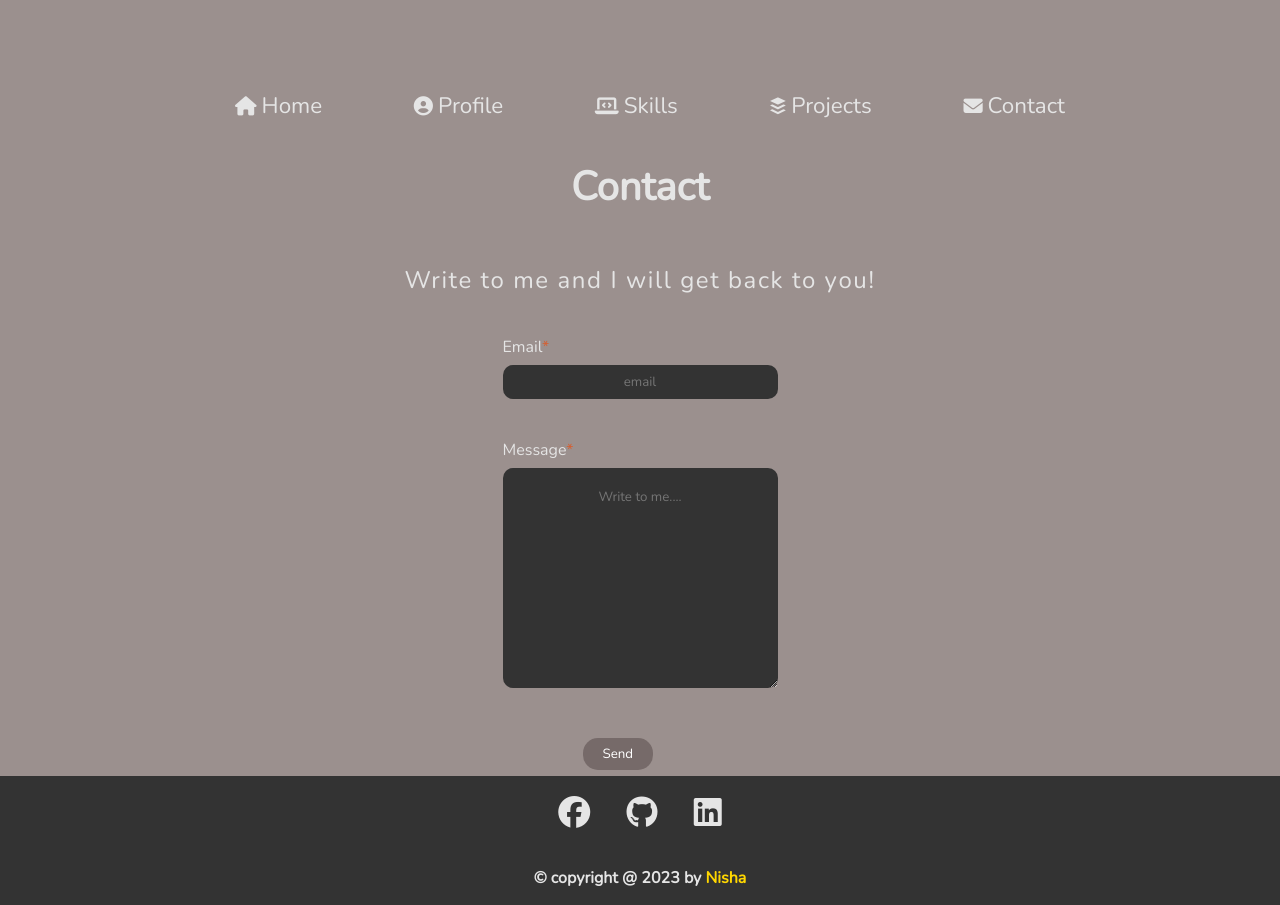
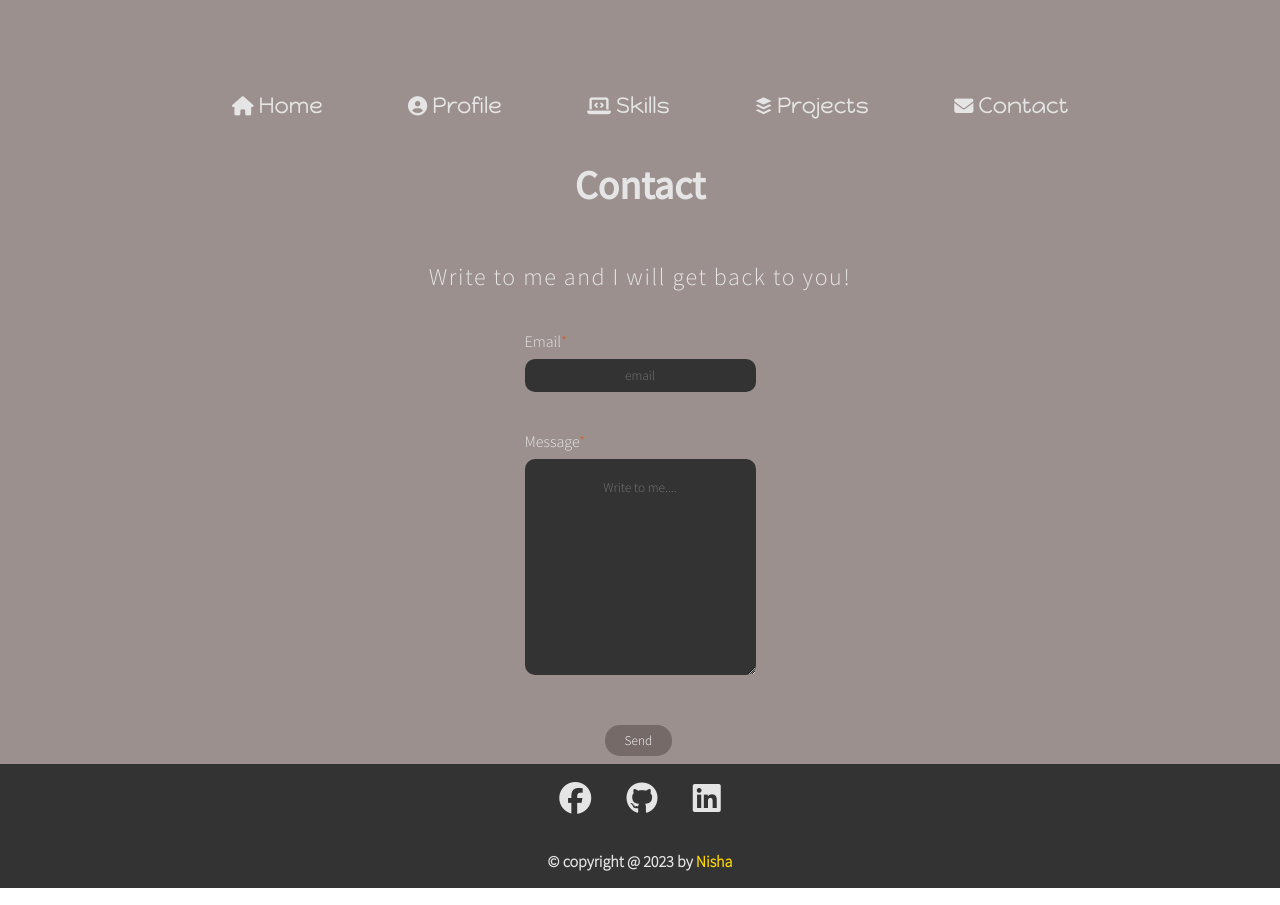
Before and after one commit to NishaSaraswat07/Assigenment5, a plain HTML site: page htmlPages/contact.html in a window 1280 px wide. Drawn offline with nearby package versions, Linux system fonts and the light colour scheme.

Commit message:
typography file added

```diff
--- a/htmlPages/contact.html
+++ b/htmlPages/contact.html
@@ -9,7 +9,7 @@
     <link rel="stylesheet" href="../styles/header.css">
     <link rel="stylesheet" href="../styles/footer.css">
     <link rel="stylesheet" href="../styles/contact.css">
-    <link href="https://fonts.googleapis.com/css2?family=Nunito:wght@300&display=swap" rel="stylesheet">
+    <link rel="stylesheet" href="../styles/typography.css">
     <script src="../js/jquery-3.6.3.min.js"></script>
     <script src="../js/index.js" defer></script>
     <script src="https://kit.fontawesome.com/d62653018f.js" crossorigin="anonymous"></script>
--- a/styles/contact.css
+++ b/styles/contact.css
@@ -1,5 +1,6 @@
 .form-container {
     background: var(--main-bg-color);
+    font-family:'sansLight';
     height: auto;
     width: 100%;
     display: flex;
@@ -9,12 +10,6 @@
     flex-grow: 1;
     justify-content: center;
 }
-h1{
-    font-size: 2.5rem;
-    color: var(--text-color);
-    margin: 30px;
-}
-
 .subtitle {
     color: var(--text-color);
     font-size: 1.5rem;
@@ -46,6 +41,7 @@ input {
     border-radius: 10px;
     border-style: none;
     display: block;
+    font-family:'sansLight';
     margin-top: 7px;
     outline: none;
 }
--- a/styles/header.css
+++ b/styles/header.css
@@ -1,10 +1,10 @@
 header {
     align-items: center;
+    background: var(--main-bg-color);
     display: flex;
+    font-family: 'happyMonkey';
     justify-content: space-around;
     padding-top: 10px;
-    background: var(--main-bg-color);
-
 }
 .navigation {
     height: 120px;
--- a/styles/home.css
+++ b/styles/home.css
@@ -10,7 +10,7 @@
 
   #home .content h1 span {
     color: var(--h1-color);
-    font-family: 'Lobster', sans-serif;
+    font-family: 'sansLight', 'sansRegular';
   }
 
   #home .content button {
--- a/styles/index.css
+++ b/styles/index.css
@@ -12,10 +12,10 @@ html {
 * {
     box-sizing: border-box;
     margin: 0;
-    font-family: 'Nunito', sans-serif;
 }
 
 body {
+    font-family: 'sansLight';
     height: 100%;
     margin: 0;
     display: flex;
@@ -32,3 +32,9 @@ body {
     padding: 0 6rem;
     background:var(--main-bg-color);
   }
+  h1{
+    font-size: 2.5rem;
+    font-family:'sansRegular';
+    color: var(--text-color);
+    margin: 30px;
+}
--- a/styles/profile.css
+++ b/styles/profile.css
@@ -1,7 +1,4 @@
 .content h1 {
-    font-size: 2.5rem;
-    font-weight:300;
-    color: var(--text-color);
     text-align: center;
     margin-top: 40px;
   }
--- a/styles/project.css
+++ b/styles/project.css
@@ -21,8 +21,6 @@ ul li {
     list-style: none;
 }
 .content h1{
-    color: var(--text-color);
-    font-size: 2.5rem;
     margin: 20px 0;
 }
 .capa{
--- a/styles/skills.css
+++ b/styles/skills.css
@@ -10,7 +10,6 @@
   #skill h1 {
     font-size: 4rem;
     margin-top: -100px;
-    color: var(--text-color);
   }
 
   #skill .wrapper {
--- /dev/null
+++ b/styles/typography.css
@@ -0,0 +1,18 @@
+@font-face {
+    font-family: happyMonkey;
+    src: url(../fonts/happyMonkey/happymonkey.woff) format('woff'),
+         url(../fonts/happyMonkey/happymonkey.woff2) format('woff2');
+}
+@font-face {
+    font-family: sansLight;
+    font-weight: 200;
+    src: url(../fonts/sansPro/sanspro-light.woff) format('woff'),
+         url(../fonts/sansPro/sanspro-light.woff2) format('woff2');
+}
+
+@font-face {
+    font-family: sansRegular;
+    font-weight: 400;
+    src: url(../fonts/sansPro/sanspro-regular.woff) format('woff'),
+         url(../fonts/sansPro/sanspro-regular.woff2) format('woff2');
+}
```
Also changed, not shown: htmlPages/profile.html (+1 -1 lines), htmlPages/project.html (+1 -1 lines), htmlPages/skills.html (+1 -1 lines), index.html (+1 -1 lines), fonts/happyMonkey/happymonkey.woff (added), fonts/happyMonkey/happymonkey.woff2 (added), fonts/sansPro/sanspro-light.woff (added), fonts/sansPro/sanspro-light.woff2 (added), fonts/sansPro/sanspro-regular.woff (added), fonts/sansPro/sanspro-regular.woff2 (added), 1 other file.
